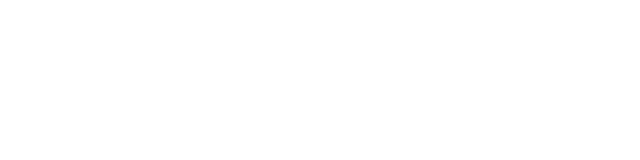
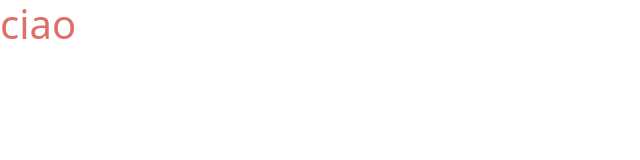
Before and after one commit to Narresx/proj-html-vuejs, a Vue app: page / in a window 1280 px wide. Shown: the top 160 px of the page, without its empty margins (0-640 px from the left). Built offline with nearby package versions, Linux system fonts and the light colour scheme.

Commit message:
add scss

```diff
--- a/src/App.vue
+++ b/src/App.vue
@@ -1,5 +1,7 @@
 <template>
-  <div id="app"></div>
+  <div id="app">
+    <h1>ciao</h1>
+  </div>
 </template>
 
 <script>
@@ -10,4 +12,8 @@ export default {
 </script>
 
 <style lang="scss">
+@import "./assets/sass/style.scss";
+h1 {
+  color: $sungio;
+}
 </style>
--- /dev/null
+++ b/src/assets/sass/_vars.scss
@@ -0,0 +1,26 @@
+/* color cube  vars*/
+
+$white: white;
+$lima: #69BF14;
+$demin: #1975C0;
+$silverchalice: #AFAEAE;
+$shark: #262727;
+$dovegray: #6B6B6B;
+$sungio: #DD7069;
+
+/* median cut  vars*/
+
+$hippiegreen: #4C8D53;
+$mercury: #E9E9E9;
+$barleycorn: #9BA05A;
+$beaver: #86695A;
+$osiogray: #93989B;
+
+
+/* material design vars*/
+
+$demin2: #1B74C3;
+$riverbed: #4D596A;
+$lima2: #6BBB14;
+$shark2: #292B2F;
+$mantis: #8FCE53;
--- a/src/assets/sass/style.scss
+++ b/src/assets/sass/style.scss
@@ -1 +1,2 @@
 @import '~bootstrap/scss/bootstrap.scss';
+@import 'vars';
```
